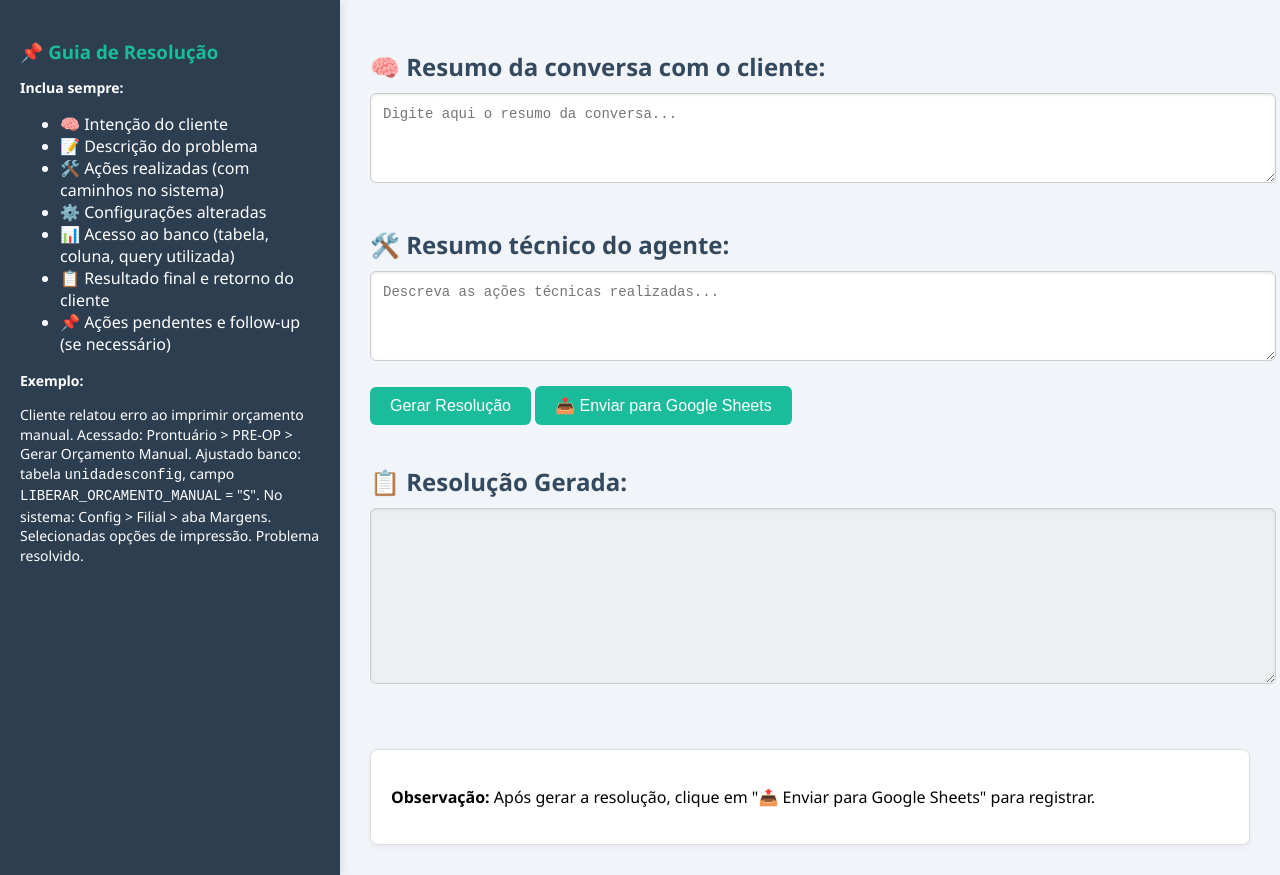
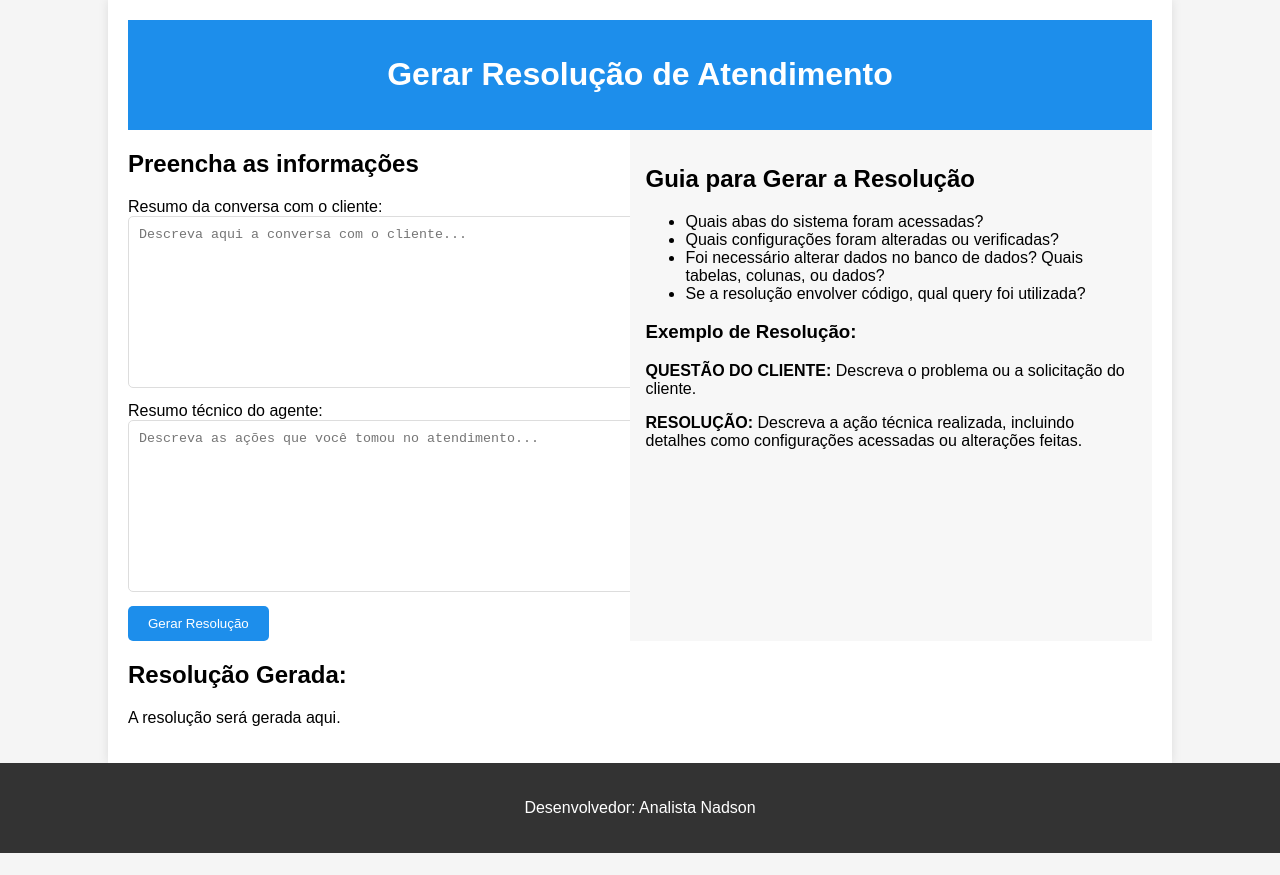
Before and after one commit to nadsonfdl/formulario-resolucao, a plain HTML site: page index.html in a window 1280 px wide. After the commit the page ends 853 px from the top, so only its background shows below. Drawn offline with Linux system fonts and the light colour scheme.

Commit message:
Update index.html

```diff
--- a/index.html
+++ b/index.html
@@ -1,177 +1,160 @@
 <!DOCTYPE html>
 <html lang="pt-br">
 <head>
-  <meta charset="UTF-8" />
-  <meta name="viewport" content="width=device-width, initial-scale=1.0"/>
-  <title>Gerador de Resoluções</title>
+  <meta charset="UTF-8">
+  <meta name="viewport" content="width=device-width, initial-scale=1.0">
+  <title>Gerar Resolução</title>
   <style>
+    /* Estilos para uma página limpa e agradável */
     body {
-      font-family: 'Segoe UI', Tahoma, Geneva, Verdana, sans-serif;
-      background: #f1f4f8;
+      font-family: Arial, sans-serif;
       margin: 0;
       padding: 0;
+      background-color: #f5f5f5;
+    }
+    .container {
+      width: 80%;
+      margin: 0 auto;
+      padding: 20px;
+      background-color: #fff;
+      box-shadow: 0px 0px 10px rgba(0, 0, 0, 0.1);
+    }
+    .header {
+      background-color: #1d8eeb;
+      color: white;
+      padding: 15px;
+      text-align: center;
+    }
+    .content {
       display: flex;
+      justify-content: space-between;
     }
-
-    .container {
-      display: flex;
-      width: 100%;
+    .left-panel {
+      width: 48%;
     }
-
-    .sidebar {
-      width: 300px;
-      background-color: #2c3e50;
-      color: white;
-      padding: 20px;
-      box-shadow: 2px 0 10px rgba(0,0,0,0.1);
+    .right-panel {
+      width: 48%;
+      background-color: #f7f7f7;
+      padding: 15px;
     }
-
-    .sidebar h3 {
-      color: #1abc9c;
-      margin-bottom: 10px;
-    }
-
-    .sidebar p {
-      font-size: 14px;
-      line-height: 1.4;
-    }
-
-    .main {
-      flex: 1;
-      padding: 30px;
-    }
-
-    h2 {
-      margin-bottom: 10px;
-      color: #34495e;
-    }
-
     textarea {
       width: 100%;
-      padding: 12px;
-      border-radius: 6px;
-      border: 1px solid #ccc;
-      resize: vertical;
-      font-size: 14px;
-      margin-bottom: 20px;
-      box-shadow: inset 0 1px 3px rgba(0,0,0,0.1);
+      height: 150px;
+      padding: 10px;
+      margin-bottom: 10px;
+      border: 1px solid #ddd;
+      border-radius: 5px;
     }
-
     button {
       padding: 10px 20px;
+      background-color: #1d8eeb;
+      color: white;
       border: none;
-      background-color: #1abc9c;
+      border-radius: 5px;
+      cursor: pointer;
+    }
+    button:hover {
+      background-color: #0056b3;
+    }
+    .footer {
+      text-align: center;
+      padding: 20px;
+      background-color: #333;
       color: white;
-      font-size: 16px;
-      border-radius: 6px;
-      cursor: pointer;
-      transition: background-color 0.3s;
-      margin-bottom: 20px;
-    }
-
-    button:hover {
-      background-color: #16a085;
-    }
-
-    #resolucaoGerada {
-      background-color: #ecf0f1;
-      border: 1px solid #ccc;
-      min-height: 150px;
-    }
-
-    .bottom-panel {
-      margin-top: 40px;
-      padding: 20px;
-      background: #fff;
-      border: 1px solid #ddd;
-      border-radius: 8px;
-      box-shadow: 0 2px 6px rgba(0,0,0,0.05);
     }
   </style>
 </head>
 <body>
+
   <div class="container">
-    <div class="sidebar">
-      <h3>📌 Guia de Resolução</h3>
-      <p><strong>Inclua sempre:</strong></p>
-      <ul>
-        <li>🧠 Intenção do cliente</li>
-        <li>📝 Descrição do problema</li>
-        <li>🛠️ Ações realizadas (com caminhos no sistema)</li>
-        <li>⚙️ Configurações alteradas</li>
-        <li>📊 Acesso ao banco (tabela, coluna, query utilizada)</li>
-        <li>📋 Resultado final e retorno do cliente</li>
-        <li>📌 Ações pendentes e follow-up (se necessário)</li>
-      </ul>
-      <p><strong>Exemplo:</strong></p>
-      <p>
-        Cliente relatou erro ao imprimir orçamento manual. Acessado: Prontuário > PRE-OP > Gerar Orçamento Manual. Ajustado banco: tabela <code>unidadesconfig</code>, campo <code>LIBERAR_ORCAMENTO_MANUAL</code> = "S". No sistema: Config > Filial > aba Margens. Selecionadas opções de impressão. Problema resolvido.
-      </p>
+    <div class="header">
+      <h1>Gerar Resolução de Atendimento</h1>
     </div>
 
-    <div class="main">
-      <h2>🧠 Resumo da conversa com o cliente:</h2>
-      <textarea id="resumoCliente" rows="4" placeholder="Digite aqui o resumo da conversa..."></textarea>
+    <div class="content">
+      <div class="left-panel">
+        <h2>Preencha as informações</h2>
+        <label for="resumoConversa">Resumo da conversa com o cliente:</label>
+        <textarea id="resumoConversa" placeholder="Descreva aqui a conversa com o cliente..."></textarea>
 
-      <h2>🛠️ Resumo técnico do agente:</h2>
-      <textarea id="resumoTecnico" rows="4" placeholder="Descreva as ações técnicas realizadas..."></textarea>
+        <label for="resumoTecnico">Resumo técnico do agente:</label>
+        <textarea id="resumoTecnico" placeholder="Descreva as ações que você tomou no atendimento..."></textarea>
 
-      <button onclick="gerarResolucao()">Gerar Resolução</button>
-      <button id="sendToSheetsBtn">📤 Enviar para Google Sheets</button>
+        <button onclick="gerarResolucao()">Gerar Resolução</button>
+      </div>
 
-      <h2>📋 Resolução Gerada:</h2>
-      <textarea id="resolucaoGerada" readonly></textarea>
+      <div class="right-panel">
+        <h2>Guia para Gerar a Resolução</h2>
+        <ul>
+          <li>Quais abas do sistema foram acessadas?</li>
+          <li>Quais configurações foram alteradas ou verificadas?</li>
+          <li>Foi necessário alterar dados no banco de dados? Quais tabelas, colunas, ou dados?</li>
+          <li>Se a resolução envolver código, qual query foi utilizada?</li>
+        </ul>
 
-      <div class="bottom-panel">
-        <p><strong>Observação:</strong> Após gerar a resolução, clique em "📤 Enviar para Google Sheets" para registrar.</p>
+        <h3>Exemplo de Resolução:</h3>
+        <p><strong>QUESTÃO DO CLIENTE:</strong> Descreva o problema ou a solicitação do cliente.</p>
+        <p><strong>RESOLUÇÃO:</strong> Descreva a ação técnica realizada, incluindo detalhes como configurações acessadas ou alterações feitas.</p>
       </div>
+    </div>
+
+    <div id="resolucaoGerada">
+      <h2>Resolução Gerada:</h2>
+      <p id="resolucaoTexto">A resolução será gerada aqui.</p>
     </div>
   </div>
 
+  <div class="footer">
+    <p>Desenvolvedor: Analista Nadson</p>
+  </div>
+
   <script>
+    // Função que gera a resolução com base nos resumos fornecidos
     function gerarResolucao() {
-      const cliente = document.getElementById("resumoCliente").value;
-      const tecnico = document.getElementById("resumoTecnico").value;
+      const resumoConversa = document.getElementById('resumoConversa').value;
+      const resumoTecnico = document.getElementById('resumoTecnico').value;
 
-      const resolucao = `Atendimento Resolvido 🧠\n\n` +
-        `🧠 Intenção do Cliente:\n${cliente}\n\n` +
-        `🛠️ Ação Técnica Realizada:\n${tecnico}\n\n` +
-        `📋 Resultado Final:\nSituação resolvida conforme descrito acima.\n\n` +
-        `📌 Ações Pendentes:\nNenhuma.\n🔁 Follow-up:\nNenhum acompanhamento necessário.`;
+      // Concatenando os textos para formar a resolução
+      const resolucao = `
+        🧠 Resumo da conversa com o cliente: ${resumoConversa}
+        🛠️ Resumo técnico do agente: ${resumoTecnico}
+        📋 Resolução Gerada:
 
-      document.getElementById("resolucaoGerada").value = resolucao;
+        A resolução será gerada com base nos resumos.
+      `;
+
+      // Exibindo a resolução gerada na página
+      document.getElementById('resolucaoTexto').innerText = resolucao;
+
+      // Chamada para enviar os dados ao Google Sheets via Google Apps Script
+      enviarParaSheets(resumoConversa, resumoTecnico, resolucao);
     }
 
-    document.getElementById('sendToSheetsBtn').addEventListener('click', () => {
-      const resumoConversa = document.getElementById('resumoCliente').value;
-      const resumoTecnico = document.getElementById('resumoTecnico').value;
-      const resolucaoGerada = document.getElementById('resolucaoGerada').value;
-
-      const dados = {
-        resumoConversa,
-        resumoTecnico,
-        resolucaoGerada
+    // Função que envia os dados para o Google Sheets via Google Apps Script
+    function enviarParaSheets(resumoConversa, resumoTecnico, resolucao) {
+      const data = {
+        resumoConversa: resumoConversa,
+        resumoTecnico: resumoTecnico,
+        resolucao: resolucao
       };
 
       fetch('https://script.google.com/macros/s/AKfycbxsBYZtOkvgq132wPyyXhAXI0HhA1yghpYp6fRLa8Kf1RSd6IZk744K5ENP3QRK1AOr/exec', {
         method: 'POST',
-        body: JSON.stringify(dados),
         headers: {
           'Content-Type': 'application/json'
-        }
+        },
+        body: JSON.stringify(data)
       })
-      .then(res => res.json())
-      .then(res => {
-        if (res.status === 'sucesso') {
-          alert('✅ Resolução enviada com sucesso para o Google Sheets!');
-        } else {
-          alert('❌ Erro ao enviar: ' + res.mensagem);
-        }
+      .then(response => response.json())
+      .then(data => {
+        console.log('Dados enviados com sucesso:', data);
+        alert('Dados enviados para o Google Sheets com sucesso!');
       })
-      .catch(err => {
-        alert('❌ Erro na requisição: ' + err.message);
+      .catch((error) => {
+        console.error('Erro ao enviar os dados:', error);
+        alert('Erro ao enviar os dados para o Google Sheets.');
       });
-    });
+    }
   </script>
 </body>
 </html>
```
